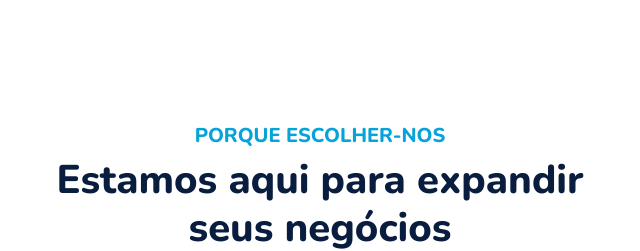
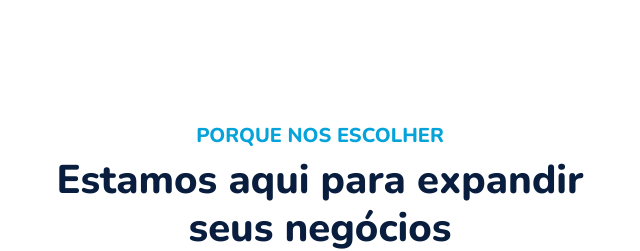
Before and after one commit to oldpage/oldpage, a plain HTML site: page index.html in a window 1280 px wide. Shown: the part 1600-1851 px from the top of the page, 320-960 px from the left. Drawn offline with nearby package versions, Linux system fonts and the light colour scheme; animation ran at ten frames a second.

Commit message:
oldpage
14/07/2022
01:13

```diff
--- a/index.html
+++ b/index.html
@@ -209,7 +209,7 @@
     <div class="container-fluid py-5 wow fadeInUp" data-wow-delay="0.1s">
         <div class="container py-5">
             <div class="section-title text-center position-relative pb-3 mb-5 mx-auto" style="max-width: 600px;">
-                <h5 class="fw-bold text-primary text-uppercase">Porque escolher-nos</h5>
+                <h5 class="fw-bold text-primary text-uppercase">Porque nos escolher</h5>
                 <h1 class="mb-0">Estamos aqui para expandir seus negócios exponencialmente
                 </h1>
             </div>
```
